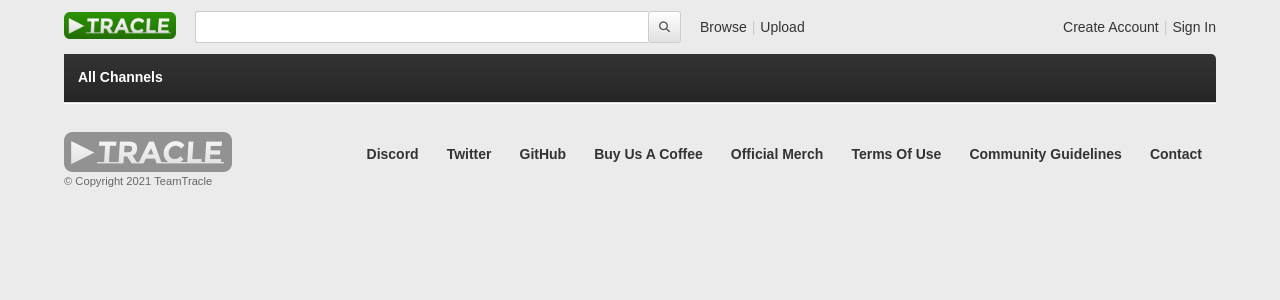
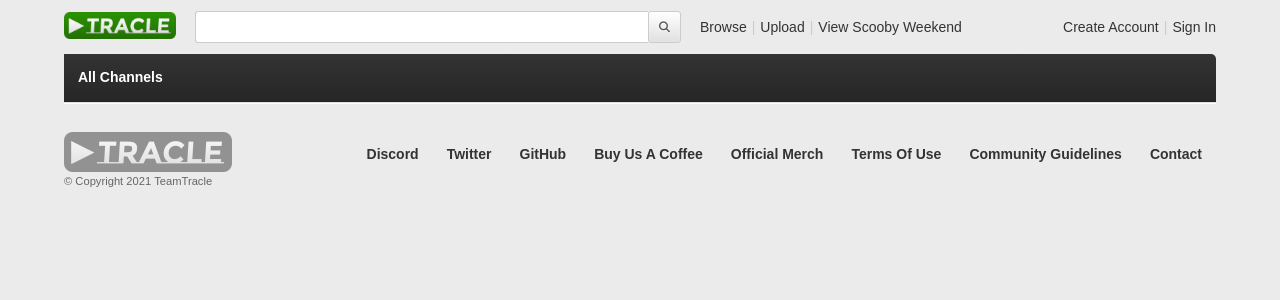
Before and after one commit to TeamTracle/tracle, a Django app: template web/templates/web/channels.html in a window 1280 px wide. Shown: the top 300 px of the page. Run offline with Django 3.2, Linux system fonts and the light colour scheme; the template is opened without the code that fills it, so the values that code supplies are empty; style sheets or scripts are compiled from the project's sources; some libraries are stand-ins or nearby versions.

Commit message:
Add "Scooby Weekend" video advertisement to header

```diff
--- a/web/templates/web/includes/nav.html
+++ b/web/templates/web/includes/nav.html
@@ -20,6 +20,8 @@
 			<a class="nav__item" href="{% url 'web_channels' %}">Browse</a>
 			<div class="seperator">|</div>
 			<a class="nav__item" href="{% url 'web_upload_video' %}">Upload</a>
+			<div class="seperator">|</div>
+			<a class="nav__item" href="/watch?v=bQbhFOrSrGI">View Scooby Weekend</a>
 		</div>
 	</div>
 
```
